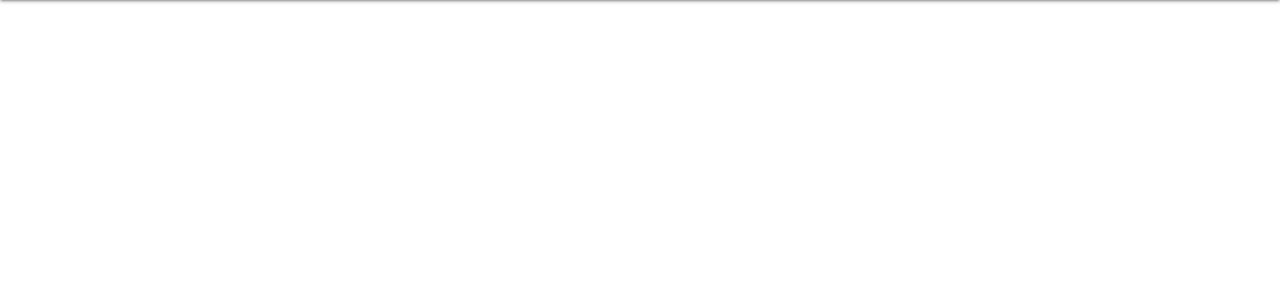
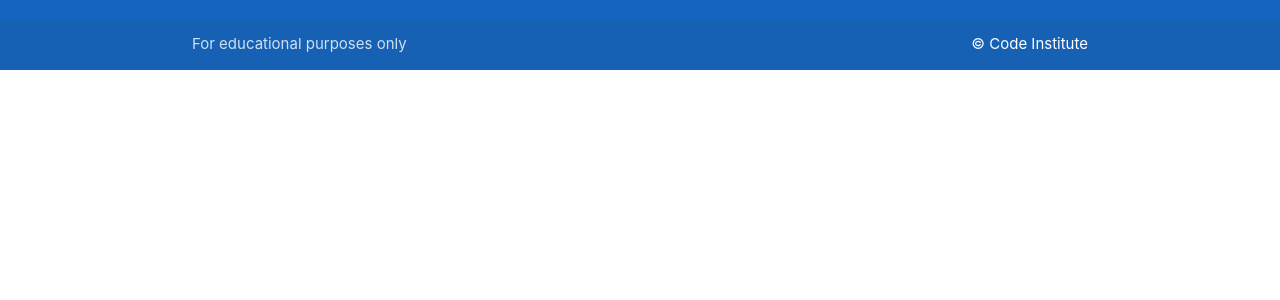
Before and after one commit to LewisCM14/flask-sqlalchemy-task-manager, a Flask app: page / in a window 1280 px wide. Shown: the part 87-387 px from the top of the page. Run offline with Flask 2, Linux system fonts and the light colour scheme.

Commit message:
add footer to base.html

```diff
--- a/taskmanager/templates/base.html
+++ b/taskmanager/templates/base.html
@@ -39,6 +39,15 @@
         {% endblock %}
     </main>
 
+    <footer class="page-footer blue darken-3">
+        <div class="footer-copyright">
+            <div class="container">
+                For educational purposes only
+                <a class="white-text right" href="https://codeinstitute.net" target="_blank">&copy; Code Institute</a>
+            </div>
+        </div>
+    </footer>
+
     <!-- Compiled and minified JavaScript -->
    <script src="https://cdnjs.cloudflare.com/ajax/libs/materialize/1.0.0/js/materialize.min.js"></script>
    <script src="{{ url_for('static', filename='js/script.js') }}"></script>
```
